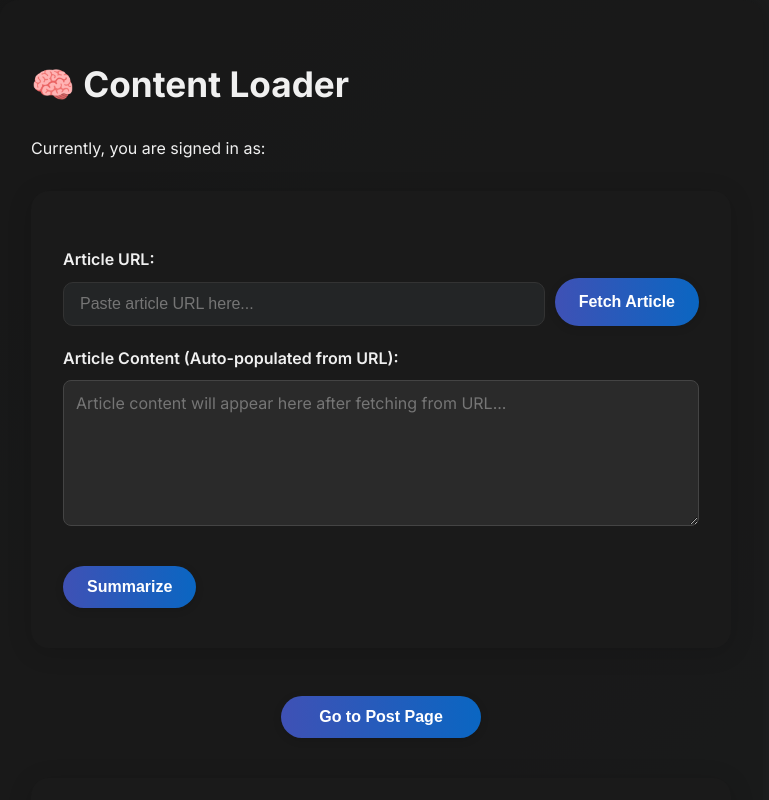
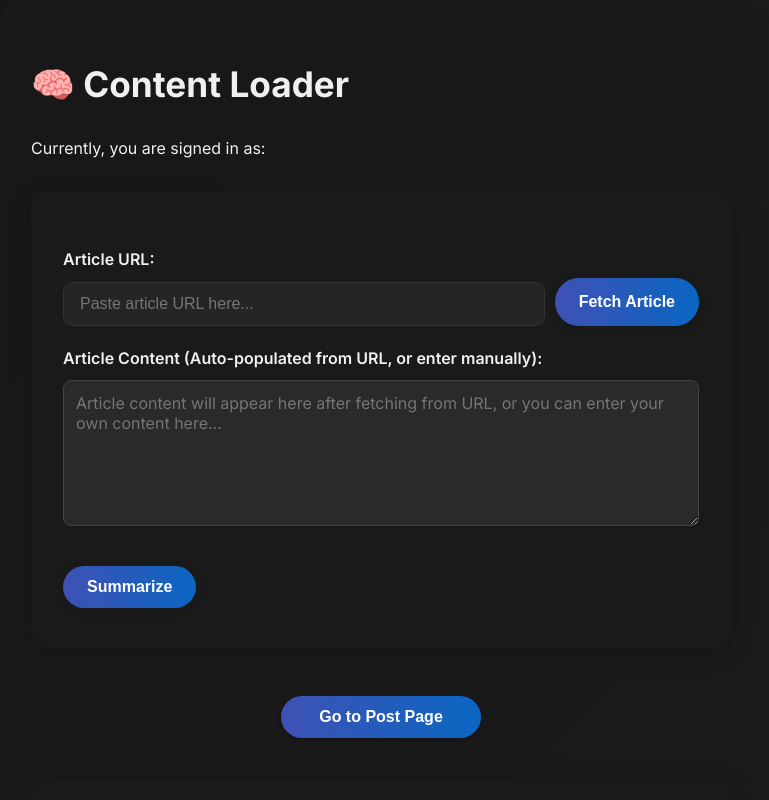
Before and after one commit to antzha630/distromedia, a Next.js app: page /scheduler in a window 1280 px wide. Shown: the top 800 px of the page, without its empty margins (259-1028 px from the left). Built offline with nearby package versions, Linux system fonts and the light colour scheme.

Commit message:
fix: Make Article Content editable and improve empty content handling on scheduler page

```diff
--- a/pages/scheduler.js
+++ b/pages/scheduler.js
@@ -80,8 +80,11 @@ function SchedulerPage() {
   };
 
   const summarize = async () => {
-    if (!inputText) {
-      alert('Please enter some text to summarize');
+    if (!inputText || inputText.trim().length === 0) {
+      const proceed = window.confirm('There is no text to summarize. Do you still want to proceed to the next page?');
+      if (proceed) {
+        handleGoToPostPage();
+      }
       return;
     }
     setSummarizing(true);
@@ -212,7 +215,7 @@ function SchedulerPage() {
     const noContentToSummarize = !inputText || inputText.trim().length === 0;
 
     if (noContentToSummarize && !hasAnySummary) {
-      const proceed = window.confirm('You have not summarized yet. Are you sure you want to proceed?');
+      const proceed = window.confirm('There is no text to summarize. Do you still want to proceed to the next page?');
       if (!proceed) return;
     }
 
@@ -399,22 +402,22 @@ function SchedulerPage() {
           </div>
         )}
 
-        <label htmlFor="articleInput">Article Content (Auto-populated from URL):</label>
+        <label htmlFor="articleInput">Article Content (Auto-populated from URL, or enter manually):</label>
         <textarea
           id="articleInput"
           rows="6"
-          placeholder="Article content will appear here after fetching from URL..."
+          placeholder="Article content will appear here after fetching from URL, or you can enter your own content here..."
           value={inputText}
           onChange={(e) => setInputText(e.target.value)}
-          readOnly
           style={{
             backgroundColor: '#2a2a2a',
             color: '#ffffff',
             border: '1px solid #444',
             borderRadius: '8px',
             padding: '12px',
-            cursor: 'not-allowed',
-            fontFamily: 'inherit'
+            cursor: 'text',
+            fontFamily: 'inherit',
+            resize: 'vertical'
           }}
         />
         <button onClick={summarize} disabled={summarizing}>{summarizing ? 'Summarizing...' : 'Summarize'}</button>
```
